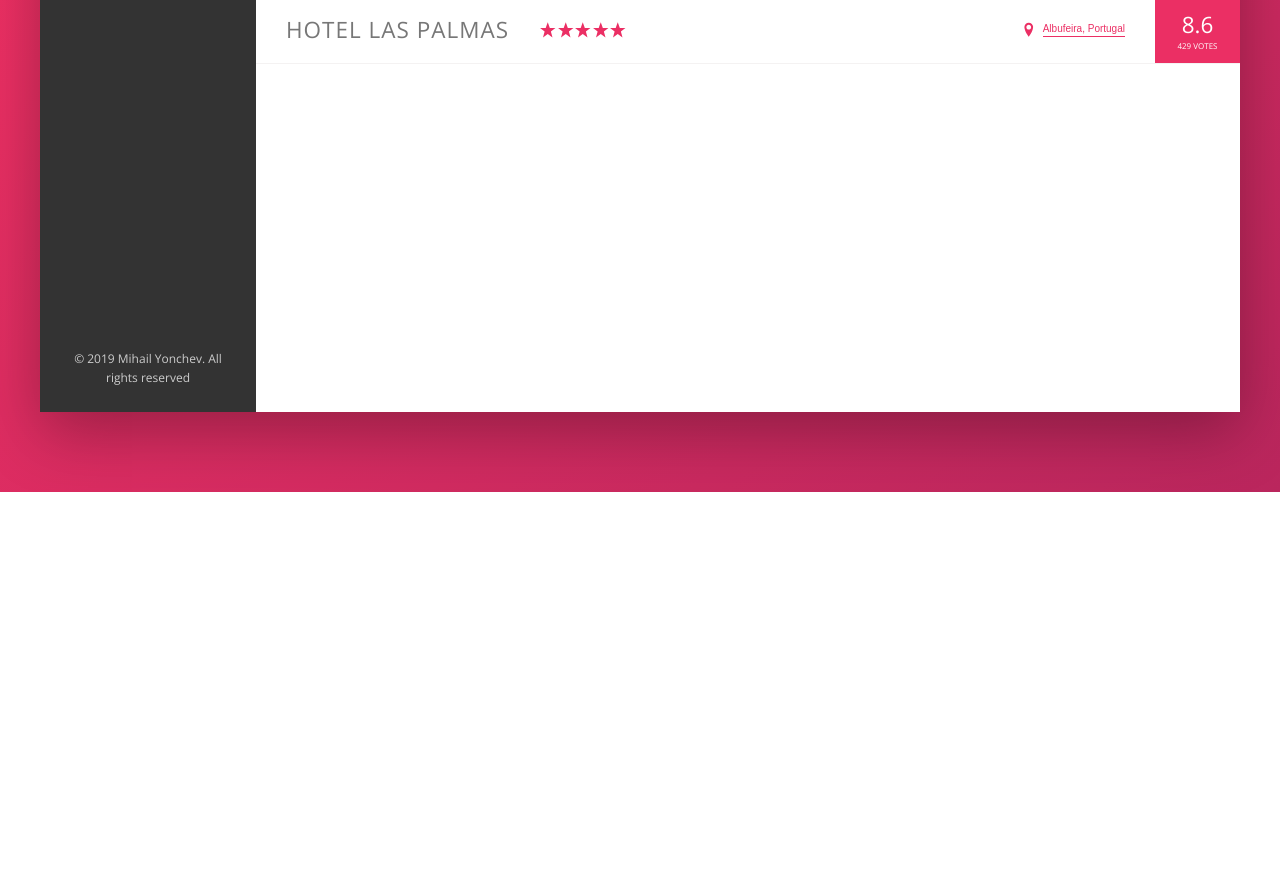
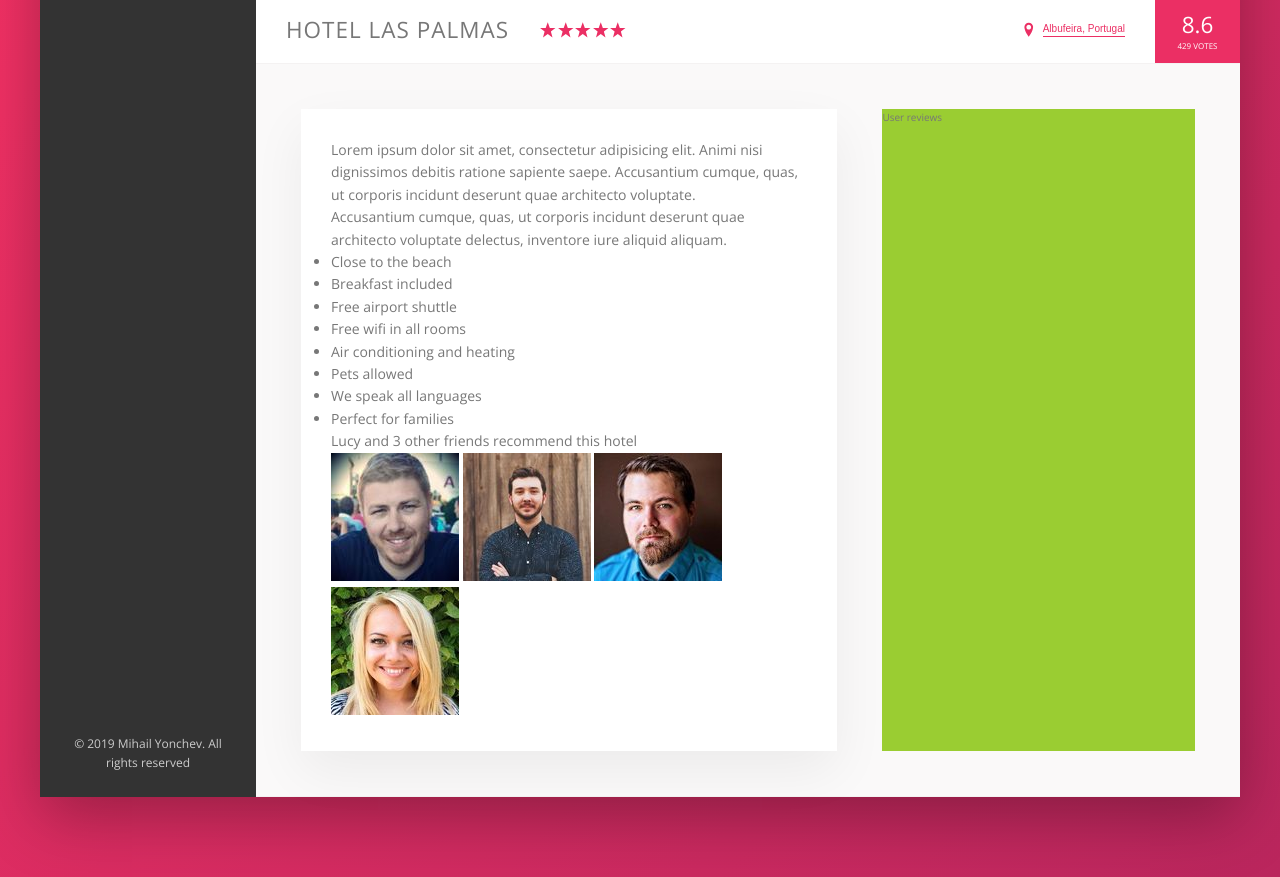
Before and after one commit to insertmike/trillo-project, a website: page index.html in a window 1280 px wide. Shown: the part 538-1415 px from the top of the page. Before the commit the page ends 1030 px from the top, so only its background shows below. Drawn offline with nearby package versions, Linux system fonts and the light colour scheme.

Commit message:
Built Description Section, added its items

```diff
--- a/index.html
+++ b/index.html
@@ -140,6 +140,56 @@
                         </div>
                     </div>
 
+                    <div class="detail">
+                        <div class="description">
+                           <p class="paragraph">
+                            Lorem ipsum dolor sit amet, consectetur adipisicing elit. Animi nisi dignissimos debitis ratione sapiente saepe. Accusantium cumque, quas, ut corporis incidunt deserunt quae architecto voluptate.
+                           </p>
+                           <p class="paragraph">
+                            Accusantium cumque, quas, ut corporis incidunt deserunt quae architecto voluptate delectus, inventore iure aliquid aliquam.
+                           </p>
+                           <ul class="list">
+                                <li class="list__item">
+                                    Close to the beach
+                                </li>
+                                <li class="list__item">
+                                    Breakfast included
+                                </li>
+                                <li class="list__item">
+                                    Free airport shuttle
+                                </li>
+                                <li class="list__item">
+                                    Free wifi in all rooms
+                                </li>
+                                <li class="list__item">
+                                    Air conditioning and heating
+                                </li>
+                                <li class="list__item">
+                                    Pets allowed
+                                </li>
+                                <li class="list__item">
+                                    We speak all languages
+                                </li>
+                                <li class="list__item">
+                                    Perfect for families
+                                </li>
+                           </ul>
+                           <div class="recommend">
+                               <p class="recommend__count">
+                                   Lucy and 3 other friends recommend this hotel
+                               </p>
+                               <div class="recommend__friends">
+                                   <img src="img/user-3.jpg" alt="Friend 1" class="recommend__photo">
+                                   <img src="img/user-4.jpg" alt="Friend 2" class="recommend__photo">
+                                   <img src="img/user-5.jpg" alt="Friend 3" class="recommend__photo">
+                                   <img src="img/user-6.jpg" alt="Friend 4" class="recommend__photo">
+                               </div>
+                           </div>
+                        </div>
+                        <div class="user-reviews">
+                            User reviews
+                        </div>
+                    </div>
 
                 </main>
            </div>
--- a/sass/_base.scss
+++ b/sass/_base.scss
@@ -30,6 +30,9 @@ Grey dark 3: #999
     --color-grey-dark-3: #999;
 
     --shadow-dark: 0 2rem 6rem rgba(0,0,0,.3);
+    --shadow-light: 0 2rem 5rem rgba(0,0,0,.06);
+    --line: 1px solid var(--color-grey-light-2);
+
 }
 
 *{
--- a/sass/_components.scss
+++ b/sass/_components.scss
@@ -201,7 +201,7 @@
 .overview {
     display: flex;
     align-items: center;
-    border-bottom: 1px solid var(--color-grey-light-2);
+    border-bottom: var(--line);
 
         &__heading {
             font-size: 2.25rem;
--- a/sass/_layout.scss
+++ b/sass/_layout.scss
@@ -34,9 +34,27 @@
 
 .hotel-view {
     background-color: #fff;
-    // Testing
-    height: 80rem;
-
     flex: 1;
 
 }
+
+.detail {
+    display: flex;
+    padding: 4.5rem;
+    background-color: var(--color-grey-light-1);
+    border-bottom: var(--line);
+}
+
+.description {
+    font-size: 1.4rem;
+    background-color: #fff;
+    box-shadow: var(--shadow-light);
+    padding: 3rem;
+    flex: 0 0 60%;
+    margin-right: 4.5rem;
+}
+
+.user-reviews {
+    background-color: yellowgreen;
+    flex: 1;
+}
```
Also changed, not shown: css/style.css.
